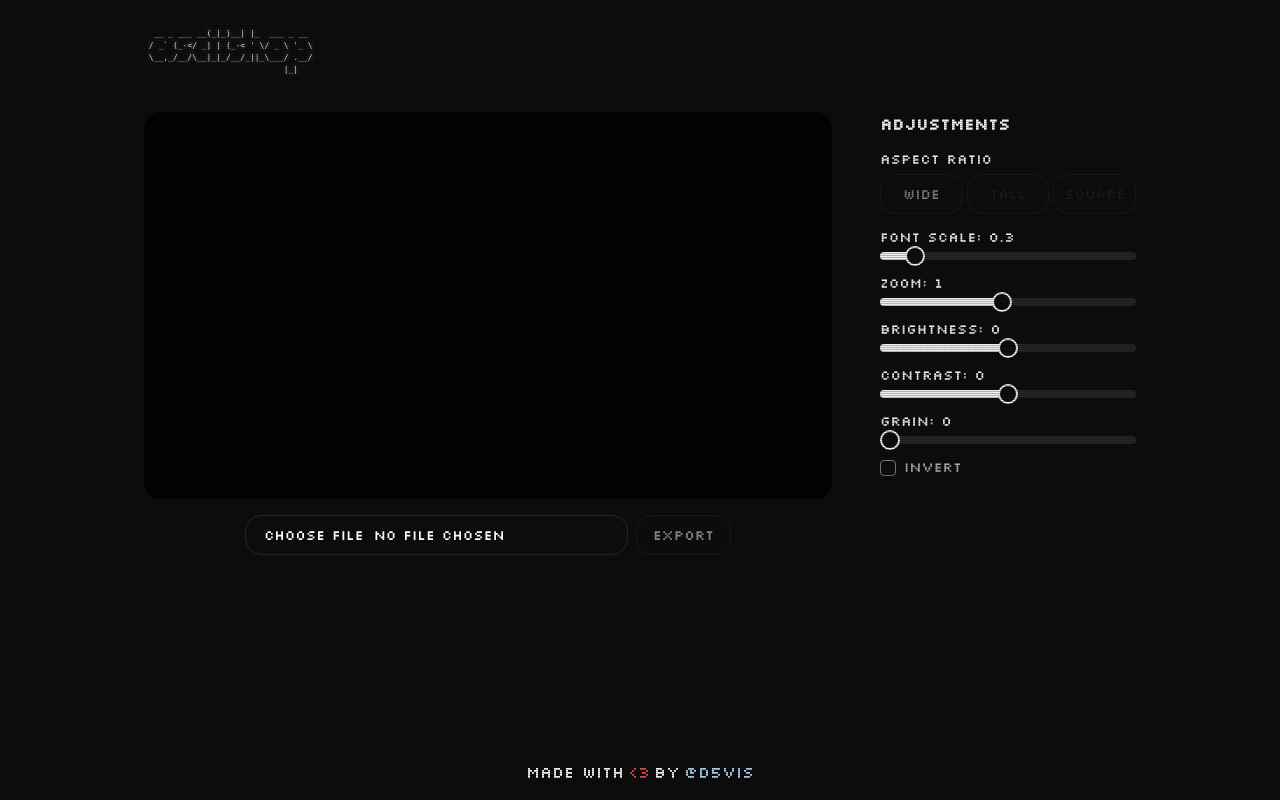
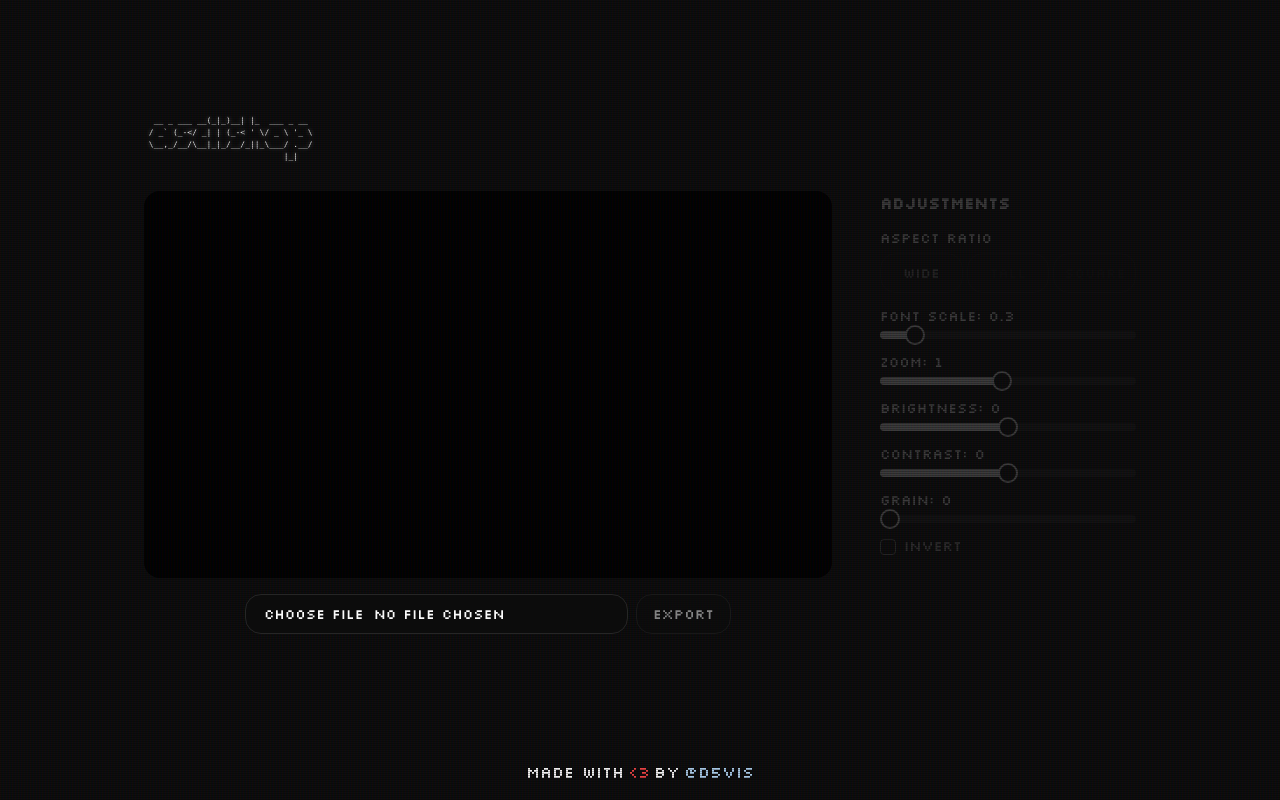
Before and after one commit to d5vis/asciishop, a Next.js app: page / in a window 1280 px wide. Built offline with nearby package versions, Linux system fonts and the light colour scheme; what tailwindcss-motion would draw is missing.

Commit message:
center components and add adjustment animation

```diff
--- a/app/page.tsx
+++ b/app/page.tsx
@@ -3,13 +3,15 @@ import Title from "@/components/title";
 
 export default function Home() {
   return (
-    <div className="crt motion-blur-in-sm motion-delay-100 grid grid-rows-[auto_1fr_auto] items-center justify-center min-h-screen p-4 gap-2 font-[family-name:var(--font-silkscreen)]">
+    <div className="crt motion-blur-in-sm motion-delay-100 grid grid-rows-[1fr_auto] items-center justify-center min-h-screen p-4 gap-2 font-[family-name:var(--font-silkscreen)]">
+      <div>
         <header className="px-4 md:px-12">
           <Title />
         </header>
         <main className="flex flex-col gap-4 items-center justify-center w-[85vw] max-w-[1440px] h-full md:px-8">
           <Editor />
         </main>
+      </div>
       <footer className="flex gap-1 flex-wrap items-center justify-center pt-4">
         Made with <span className="text-red-500">&lt;3</span> by{" "}
         <a
--- a/components/editor/editor.tsx
+++ b/components/editor/editor.tsx
@@ -115,7 +115,12 @@ const Editor = () => {
           </Button>
         </div>
       </div>
-      <div className="flex flex-col gap-4 min-w-72 h-full rounded-3xl p-4 transition-all">
+      <div
+        className="flex flex-col gap-4 min-w-72 h-full rounded-3xl p-4 transition-all"
+        style={{
+          opacity: image ? 1 : 0.2,
+        }}
+      >
         <h2>
           <b>Adjustments</b>
         </h2>
```
Lines whose indentation alone changed are shown as unchanged.
